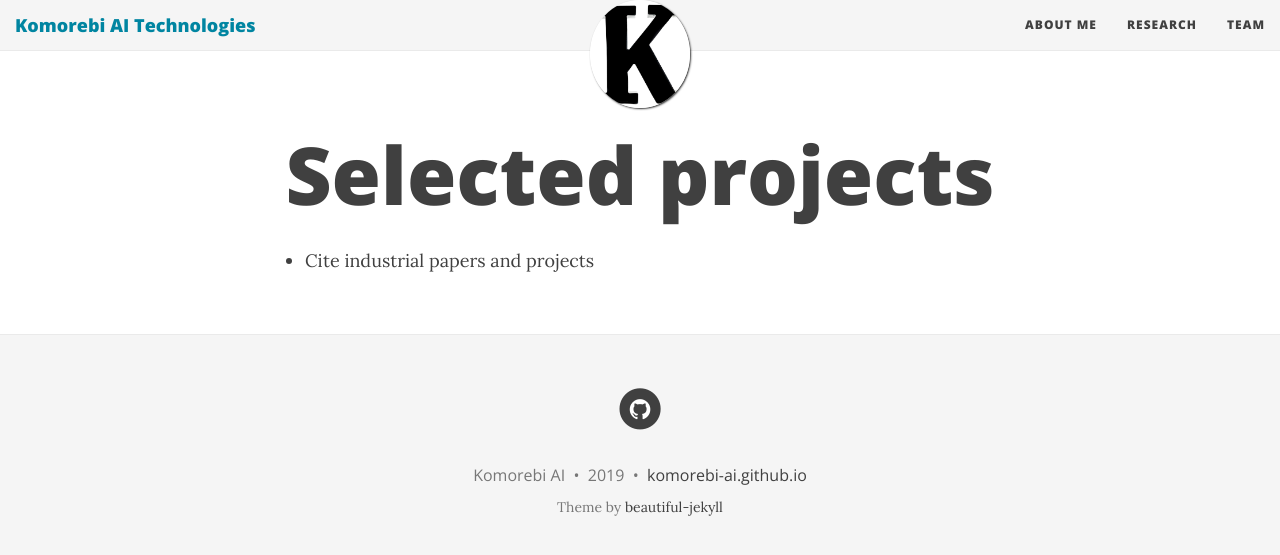
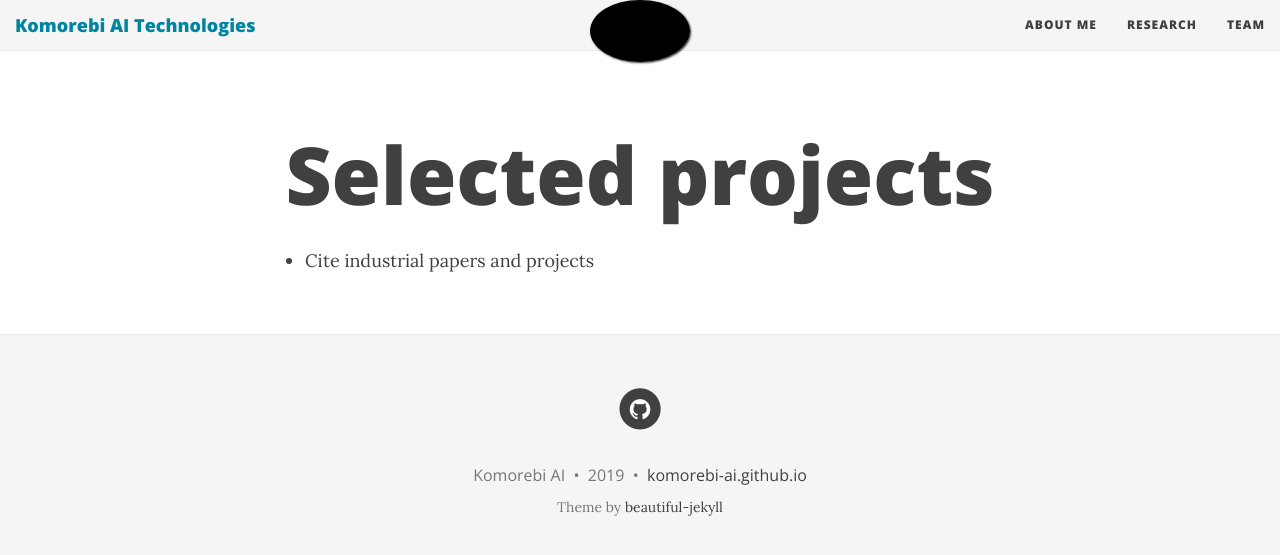
Before and after one commit to Komorebi-AI/komorebi-ai.github.io, a Jekyll site: the page built from research.md, in a window 1280 px wide. Shown: the top 555 px of the page. Built offline with Jekyll 4.4.1, drawn with Linux system fonts in a browser that asks for light colours; nearby versions of some CDN libraries.

Commit message:
change logo

```diff
--- a/_config.yml
+++ b/_config.yml
@@ -30,7 +30,7 @@
 
 # Image to show in the navigation bar - image must be a square (width = height)
 # Remove this parameter if you don't want an image in the navbar
-avatar: "/img/KK.jpg"
+avatar: "/img/noir.png"
 
 # If you want to have an image logo in the top-left corner instead of the title text,
 # then specify the following parameter
```
Also changed, not shown: img/noir.png (added).
